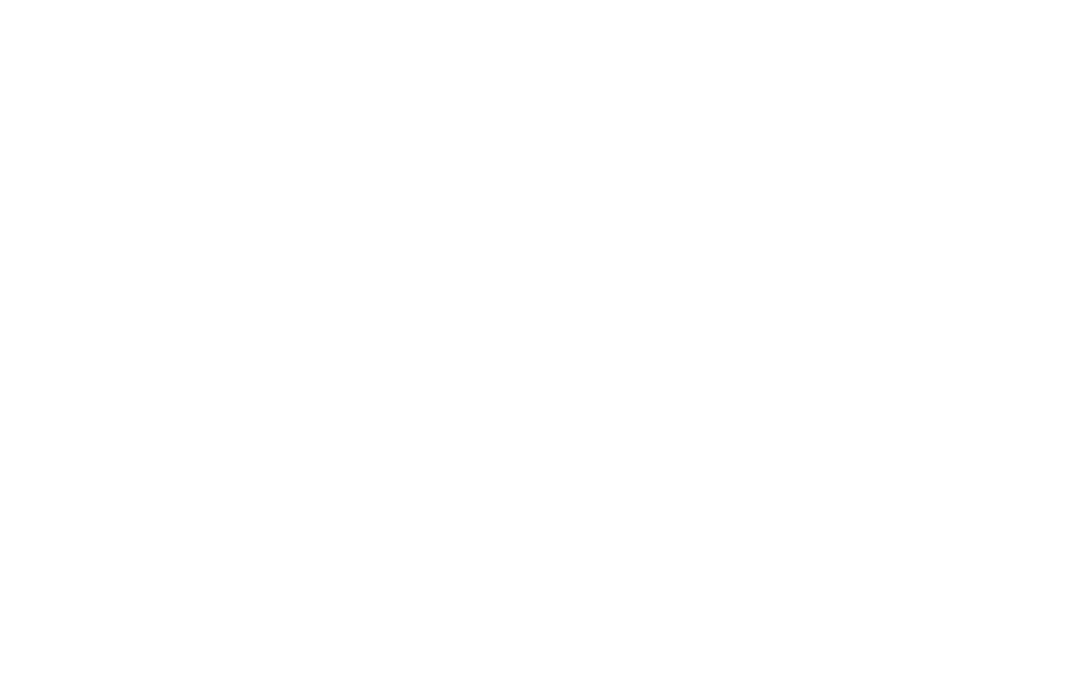
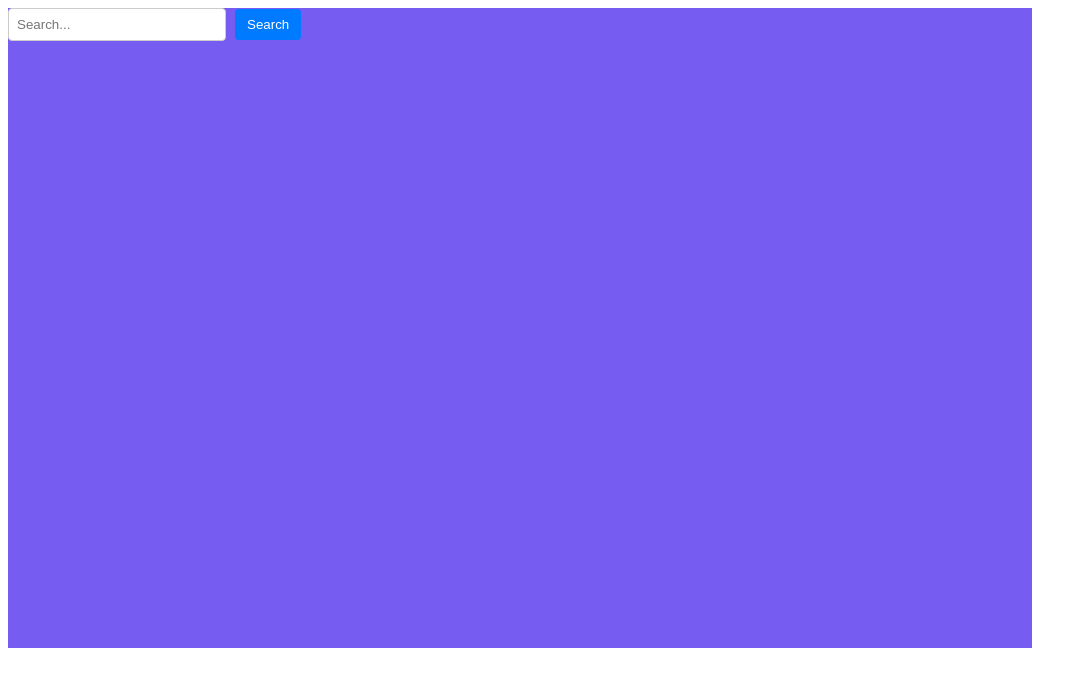
Before and after one commit to acciojob/Interactive-Search-trishaSolanki, a website: page main.html in a window 1280 px wide. Shown: the whole page, without its empty margins (0-1087 px from the left). Drawn offline with Linux system fonts and the light colour scheme.

Commit message:
created a submission

```diff
--- a/main.html
+++ b/main.html
@@ -8,6 +8,10 @@
 
 <body>
 	<!-- the entire body must be written by student -->
+	<div class="search">
+     <input text="search" class="input" placeholder="Search..."></input>
+		<button class ="btn" onclick="activeteSearch()"></i>Search</button>
+	</div>
     <script type="text/javascript" src="./script.js">
 </script>
 
--- a/script.js
+++ b/script.js
@@ -1 +1,8 @@
 //your JS code here. If required.
+function activeteSearch(){
+const searchDiv = document.querySelector('.search');
+searchDiv.classList.add('active');
+
+ const inputField = document.querySelector('.input');
+inputField.focus();
+}
--- a/styles.css
+++ b/styles.css
@@ -1 +1,25 @@
 /*  your css code here. If applicable */
+.search{
+	background-color:#775CF1;
+	width:80vw;
+	height:80vh;
+
+}
+.btn {
+  padding: 8px 12px;
+  border: none;
+  border-radius: 4px;
+  background-color: #007bff;
+  color: white;
+  cursor: pointer;
+}
+
+.input {
+  padding: 8px;
+  border: 1px solid #ccc;
+  border-radius: 4px;
+  margin-right: 5px;
+  width: 200px;
+  transition: width 0.3s ease-in-out;
+
+}
```
